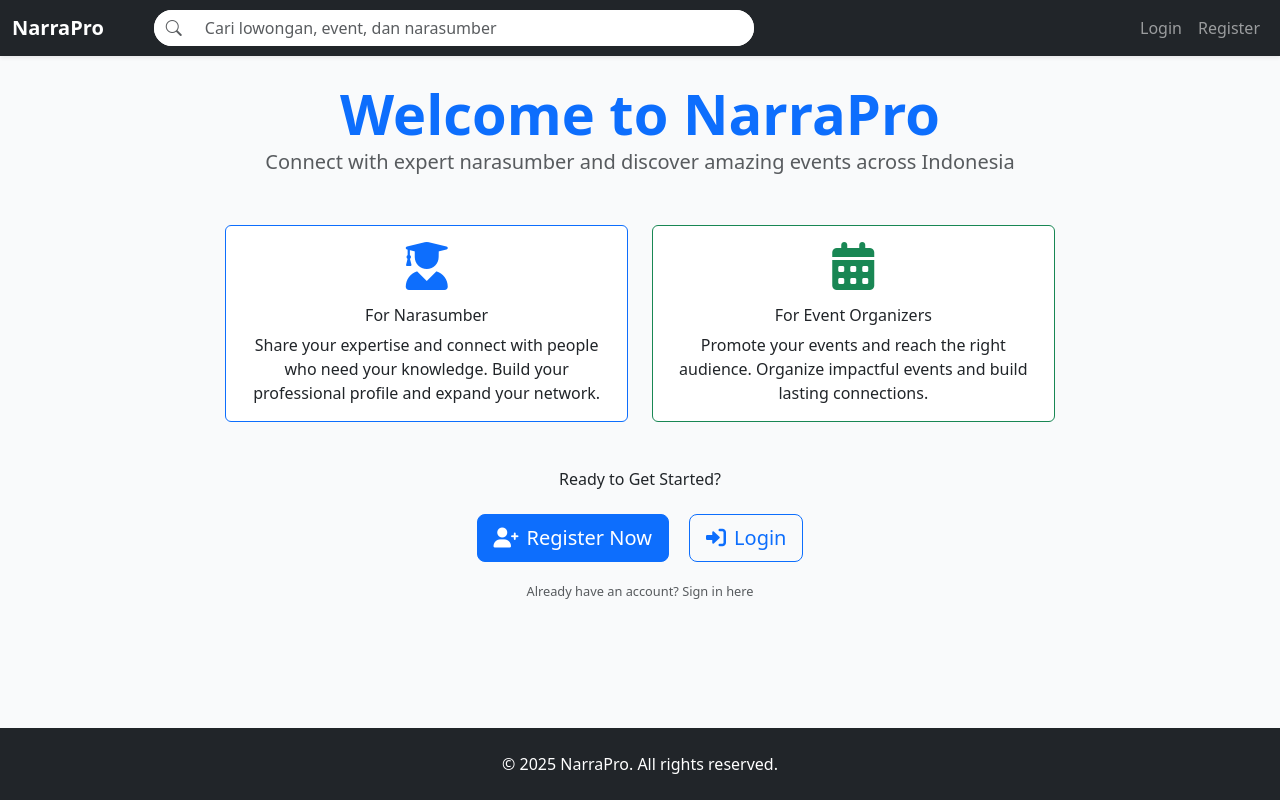
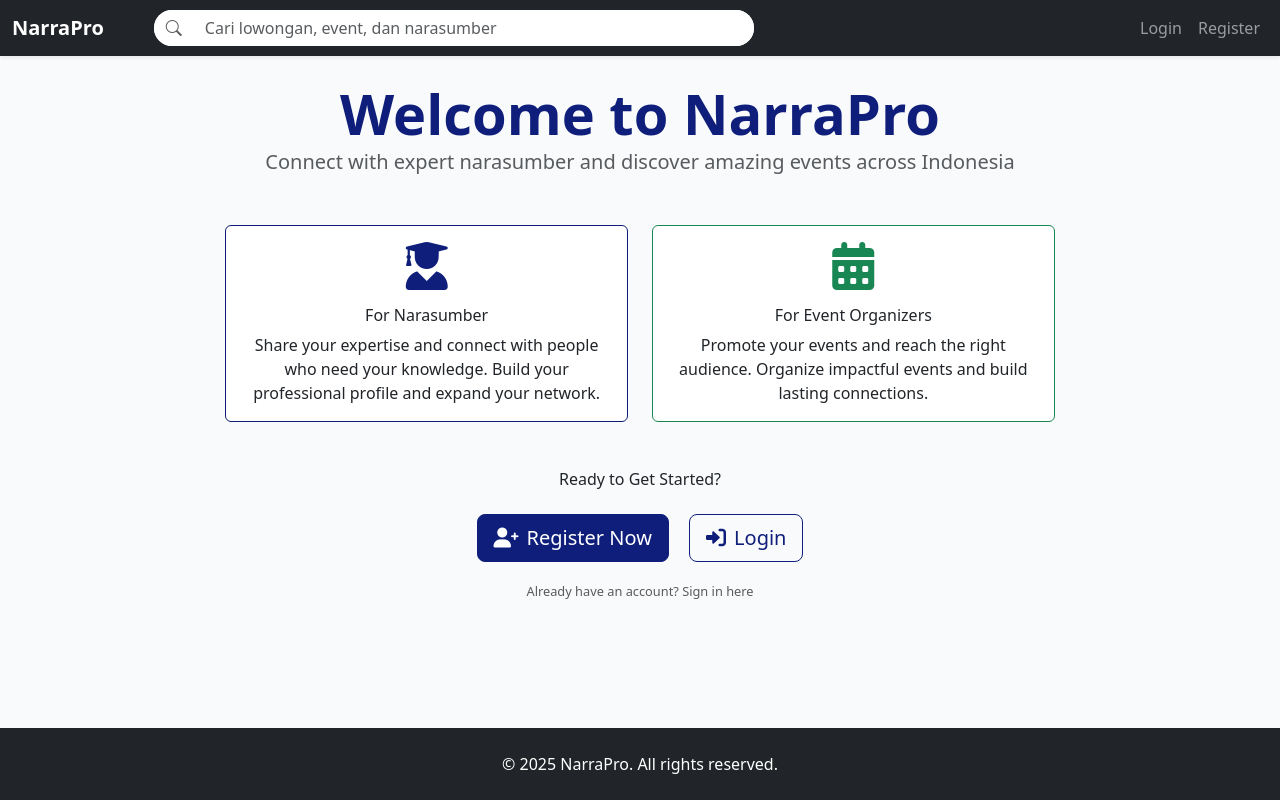
Before and after one commit to fawbud/narrapro-prod, a Django app: page / in a window 1280 px wide. Run offline with Django 5.2, Linux system fonts and the light colour scheme; some libraries are stand-ins or nearby versions.

Commit message:
feat: global.css

```diff
--- /dev/null
+++ b/static/css/global.css
@@ -0,0 +1,302 @@
+/*
+ * NarraPro Global Color Scheme
+ * Brand Blue: #0e1e7a with darker and lighter shades
+ * Event Orange: #ef6911 for event differentiation
+ */
+
+:root {
+  /* Brand Blue Color Palette */
+  --brand-blue: #0e1e7a;
+  --brand-blue-dark-1: #0b1862;
+  --brand-blue-dark-2: #081249;
+  --brand-blue-dark-3: #060c31;
+  --brand-blue-dark-4: #030618;
+  --brand-blue-light-1: #3e4b95;
+  --brand-blue-light-2: #6e78af;
+  --brand-blue-light-3: #9fa5ca;
+  --brand-blue-light-4: #cfd2e4;
+
+  /* Event Orange */
+  --event-orange: #ef6911;
+  --event-orange-dark: #d55a0e;
+  --event-orange-light: #f2861a;
+
+  /* Neutral Colors */
+  --white: #ffffff;
+  --gray-50: #f8f9fa;
+  --gray-100: #e9ecef;
+  --gray-200: #dee2e6;
+  --gray-300: #ced4da;
+  --gray-400: #adb5bd;
+  --gray-500: #6c757d;
+  --gray-600: #495057;
+  --gray-700: #343a40;
+  --gray-800: #212529;
+  --gray-900: #000000;
+}
+
+/* Global Overrides for Brand Colors */
+.bg-primary,
+.card-header.bg-primary,
+.btn.bg-primary {
+  background-color: var(--brand-blue) !important;
+}
+
+.text-primary,
+h1.text-primary,
+h2.text-primary,
+h3.text-primary,
+h4.text-primary,
+h5.text-primary,
+h6.text-primary {
+  color: var(--brand-blue) !important;
+}
+
+.border-primary {
+  border-color: var(--brand-blue) !important;
+}
+
+.btn-primary,
+button.btn-primary,
+input[type="submit"].btn-primary {
+  background-color: var(--brand-blue) !important;
+  border-color: var(--brand-blue) !important;
+  color: var(--white) !important;
+}
+
+.btn-primary:hover,
+button.btn-primary:hover,
+input[type="submit"].btn-primary:hover {
+  background-color: var(--brand-blue-dark-1) !important;
+  border-color: var(--brand-blue-dark-1) !important;
+  color: var(--white) !important;
+}
+
+.btn-primary:active,
+.btn-primary:focus,
+.btn-primary.active,
+.btn-primary:focus-visible {
+  background-color: var(--brand-blue-dark-2) !important;
+  border-color: var(--brand-blue-dark-2) !important;
+  color: var(--white) !important;
+  box-shadow: 0 0 0 0.2rem rgba(14, 30, 122, 0.25) !important;
+}
+
+.btn-outline-primary {
+  color: var(--brand-blue) !important;
+  border-color: var(--brand-blue) !important;
+  background-color: transparent !important;
+}
+
+.btn-outline-primary:hover {
+  background-color: var(--brand-blue) !important;
+  border-color: var(--brand-blue) !important;
+  color: var(--white) !important;
+}
+
+.btn-outline-primary:active,
+.btn-outline-primary:focus,
+.btn-outline-primary.active {
+  background-color: var(--brand-blue-dark-1) !important;
+  border-color: var(--brand-blue-dark-1) !important;
+  color: var(--white) !important;
+  box-shadow: 0 0 0 0.2rem rgba(14, 30, 122, 0.25) !important;
+}
+
+/* Narasumber-specific colors (Brand Blue) */
+.narasumber-primary {
+  background-color: var(--brand-blue);
+  color: var(--white);
+}
+
+.narasumber-secondary {
+  background-color: var(--brand-blue-light-1);
+  color: var(--white);
+}
+
+.narasumber-light {
+  background-color: var(--brand-blue-light-4);
+  color: var(--brand-blue-dark-1);
+}
+
+.text-narasumber {
+  color: var(--brand-blue);
+}
+
+.border-narasumber {
+  border-color: var(--brand-blue);
+}
+
+.btn-narasumber {
+  background-color: var(--brand-blue);
+  border-color: var(--brand-blue);
+  color: var(--white);
+}
+
+.btn-narasumber:hover {
+  background-color: var(--brand-blue-dark-1);
+  border-color: var(--brand-blue-dark-1);
+  color: var(--white);
+}
+
+.btn-outline-narasumber {
+  color: var(--brand-blue);
+  border-color: var(--brand-blue);
+  background-color: transparent;
+}
+
+.btn-outline-narasumber:hover {
+  background-color: var(--brand-blue);
+  border-color: var(--brand-blue);
+  color: var(--white);
+}
+
+.btn-outline-narasumber:hover .text-narasumber {
+  color: var(--white) !important;
+}
+
+/* Event-specific colors (Orange) */
+.event-primary {
+  background-color: var(--event-orange);
+  color: var(--white);
+}
+
+.event-secondary {
+  background-color: var(--event-orange-light);
+  color: var(--white);
+}
+
+.event-light {
+  background-color: rgba(239, 105, 17, 0.1);
+  color: var(--event-orange-dark);
+}
+
+.text-event {
+  color: var(--event-orange);
+}
+
+.border-event {
+  border-color: var(--event-orange);
+}
+
+.btn-event {
+  background-color: var(--event-orange);
+  border-color: var(--event-orange);
+  color: var(--white);
+}
+
+.btn-event:hover {
+  background-color: var(--event-orange-dark);
+  border-color: var(--event-orange-dark);
+  color: var(--white);
+}
+
+.btn-outline-event {
+  color: var(--event-orange);
+  border-color: var(--event-orange);
+  background-color: transparent;
+}
+
+.btn-outline-event:hover {
+  background-color: var(--event-orange);
+  border-color: var(--event-orange);
+  color: var(--white);
+}
+
+.btn-outline-event:hover .text-event {
+  color: var(--white) !important;
+}
+
+/* Form Controls with Brand Colors */
+.form-control:focus {
+  border-color: var(--brand-blue-light-2);
+  box-shadow: 0 0 0 0.2rem rgba(14, 30, 122, 0.25);
+}
+
+.form-select:focus {
+  border-color: var(--brand-blue-light-2);
+  box-shadow: 0 0 0 0.2rem rgba(14, 30, 122, 0.25);
+}
+
+.form-check-input:checked {
+  background-color: var(--brand-blue);
+  border-color: var(--brand-blue);
+}
+
+.form-check-input:focus {
+  border-color: var(--brand-blue-light-2);
+  box-shadow: 0 0 0 0.2rem rgba(14, 30, 122, 0.25);
+}
+
+/* Link Colors */
+.link-primary {
+  color: var(--brand-blue);
+}
+
+.link-primary:hover, .link-primary:focus {
+  color: var(--brand-blue-dark-1);
+}
+
+/* Alert Variants */
+.alert-primary {
+  background-color: var(--brand-blue-light-4);
+  border-color: var(--brand-blue-light-3);
+  color: var(--brand-blue-dark-2);
+}
+
+.alert-narasumber {
+  background-color: var(--brand-blue-light-4);
+  border-color: var(--brand-blue-light-3);
+  color: var(--brand-blue-dark-2);
+}
+
+.alert-event {
+  background-color: rgba(239, 105, 17, 0.1);
+  border-color: rgba(239, 105, 17, 0.3);
+  color: var(--event-orange-dark);
+}
+
+/* Badge Variants */
+.badge-narasumber {
+  background-color: var(--brand-blue);
+  color: var(--white);
+}
+
+.badge-event {
+  background-color: var(--event-orange);
+  color: var(--white);
+}
+
+/* Card Headers with Brand Colors */
+.card-header-narasumber {
+  background-color: var(--brand-blue-light-4);
+  border-bottom-color: var(--brand-blue-light-3);
+  color: var(--brand-blue-dark-1);
+}
+
+.card-header-event {
+  background-color: rgba(239, 105, 17, 0.1);
+  border-bottom-color: rgba(239, 105, 17, 0.3);
+  color: var(--event-orange-dark);
+}
+
+/* Progress Bars */
+.progress-bar-narasumber {
+  background-color: var(--brand-blue);
+}
+
+.progress-bar-event {
+  background-color: var(--event-orange);
+}
+
+/* Custom Utilities */
+.bg-brand-blue { background-color: var(--brand-blue); }
+.bg-brand-blue-light { background-color: var(--brand-blue-light-4); }
+.bg-event-orange { background-color: var(--event-orange); }
+.bg-event-light { background-color: rgba(239, 105, 17, 0.1); }
+
+.text-brand-blue { color: var(--brand-blue); }
+.text-event-orange { color: var(--event-orange); }
+
+.border-brand-blue { border-color: var(--brand-blue); }
+.border-event-orange { border-color: var(--event-orange); }
--- a/templates/base.html
+++ b/templates/base.html
@@ -14,6 +14,7 @@
 			href="https://cdn.jsdelivr.net/npm/bootstrap@5.3.0/dist/css/bootstrap.min.css"
 			rel="stylesheet"
 		/>
+		<link href="{% static 'css/global.css' %}?v=2" rel="stylesheet" />
 		<script src="https://cdn.jsdelivr.net/npm/bootstrap@5.3.0/dist/js/bootstrap.bundle.min.js"></script>
 		{% block extra_head %}{% endblock %}
 	</head>
```
